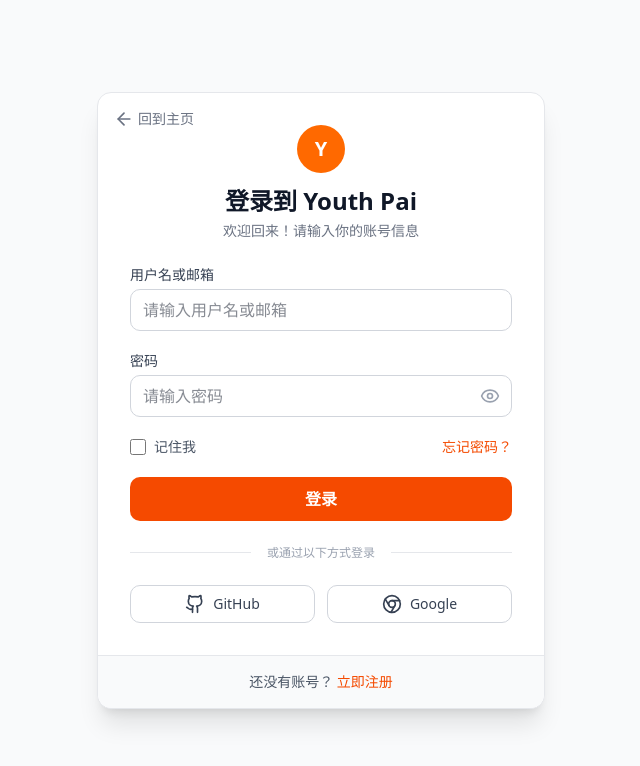
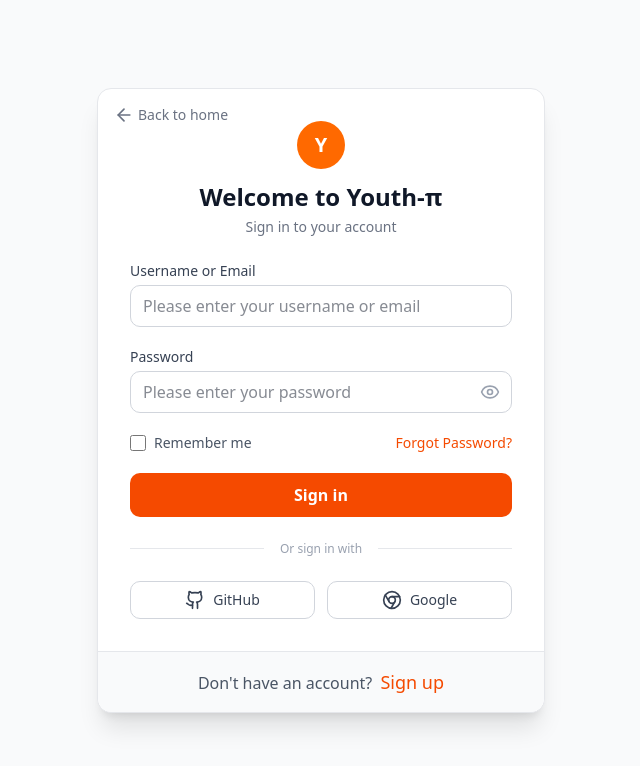
Before and after one commit to csy100/youth-pai, a React (Vite) app: page /login in a window 1280 px wide. Shown: the top 766 px of the page, without its empty margins (319-959 px from the left). Built offline with nearby package versions, Linux system fonts and the light colour scheme.

Commit message:
feat: 在登录页面添加国际化支持，优化文本内容以提升用户体验

```diff
--- /dev/null
+++ b/src/configs/auth/login.ts
@@ -0,0 +1,37 @@
+const authLogin = {
+  en: {
+    BackHome: 'Back to home',
+    ForgotPassword: 'Forgot Password?',
+    UsernameOrEmail: 'Username or Email',
+    InputUsernameOrEmail: 'Please enter your username or email',
+    InputPassword: 'Please enter your password',
+    Password: 'Password',
+    LoginWithEmail: 'Login with Email',
+    LoginWithGoogle: 'Login with Google',
+    RememberMe: 'Remember me',
+    LoginTitle: 'Welcome to Youth-π',
+    LoginSubtitle: 'Sign in to your account',
+    LoginButton: 'Sign in',
+    NoAccount: "Don't have an account?",
+    SignupLink: 'Sign up',
+    LoginOptions: 'Or sign in with'
+  },
+  zh: {
+    BackHome: '回到主页',
+    ForgotPassword: '忘记密码？',
+    UsernameOrEmail: '用户名或邮箱',
+    InputUsernameOrEmail: '请输入用户名或邮箱',
+    InputPassword: '请输入密码',
+    Password: '密码',
+    LoginWithEmail: '邮箱登录',
+    LoginWithGoogle: '谷歌登录',
+    RememberMe: '记住我',
+    LoginTitle: '欢迎来到 青年-π',
+    LoginSubtitle: '登录您的账号',
+    LoginButton: '登录',
+    NoAccount: '还没有账号？',
+    SignupLink: '立即注册',
+    LoginOptions: '或通过以下方式登录'
+  }
+}
+export default authLogin
--- a/src/configs/i18n.ts
+++ b/src/configs/i18n.ts
@@ -3,18 +3,21 @@ import { initReactI18next } from 'react-i18next'
 import LanguageDetector from 'i18next-browser-languagedetector'
 import header from '@/configs/header'
 import sider from '@/configs/sider'
+import authLogin from '@/configs/auth/login'
 
 const resources = {
   en: {
     translation: {
       ...header.en,
       ...sider.en,
+      ...authLogin.en,
     }
   },
   zh: {
     translation: {
       ...header.zh,
       ...sider.zh,
+      ...authLogin.zh,
     }
   }
 }
--- a/src/views/login/index.tsx
+++ b/src/views/login/index.tsx
@@ -1,9 +1,11 @@
 import { useState } from "react";
 import { Eye, EyeOff, Github, Chrome, ArrowLeft } from "lucide-react";
 import { Link } from "react-router-dom";
+import { useTranslation } from "react-i18next";
 
 export default function Login() {
   const [showPassword, setShowPassword] = useState(false);
+  const { t } = useTranslation();
 
   return (
     <div className="min-h-screen flex items-center justify-center bg-gray-50 dark:bg-zinc-950 p-4">
@@ -11,36 +13,36 @@ export default function Login() {
         <Link
           to="/home"
           className="absolute left-4 top-4 flex items-center gap-1 group text-gray-500 dark:text-gray-400 hover:text-orange-600 dark:hover:text-orange-400 text-sm font-medium"
-          title="返回首页"
+          title={t('BackHome')}
         >
           <ArrowLeft className="w-5 h-5" />
-          <span>回到主页</span>
+          <span>{t('BackHome')}</span>
         </Link>
         <div className="p-6 sm:p-8 pt-16">
           <div className="mb-6 text-center">
             <div className="mx-auto mb-3 w-12 h-12 rounded-full bg-orange-500 flex items-center justify-center">
               <span className="text-white text-xl font-bold">Y</span>
             </div>
-            <h2 className="text-2xl font-bold text-gray-900 dark:text-gray-100">登录到 Youth Pai</h2>
-            <p className="text-gray-500 dark:text-gray-400 text-sm mt-1">欢迎回来！请输入你的账号信息</p>
+            <h2 className="text-2xl font-bold text-gray-900 dark:text-gray-100">{t('LoginTitle')}</h2>
+            <p className="text-gray-500 dark:text-gray-400 text-sm mt-1">{t('LoginSubtitle')}</p>
           </div>
           <form className="space-y-5">
             <div>
-              <label className="block text-sm font-medium text-gray-700 dark:text-gray-300 mb-1">用户名或邮箱</label>
+              <label className="block text-sm font-medium text-gray-700 dark:text-gray-300 mb-1">{t('UsernameOrEmail')}</label>
               <input
                 type="text"
                 className="w-full px-3 py-2 rounded-lg border border-gray-300 dark:border-zinc-700 bg-white dark:bg-zinc-800 text-gray-900 dark:text-gray-100 focus:outline-none focus:ring-2 focus:ring-orange-500"
-                placeholder="请输入用户名或邮箱"
+                placeholder={t('InputUsernameOrEmail')}
                 autoComplete="username"
               />
             </div>
             <div>
-              <label className="block text-sm font-medium text-gray-700 dark:text-gray-300 mb-1">密码</label>
+              <label className="block text-sm font-medium text-gray-700 dark:text-gray-300 mb-1">{t('Password')}</label>
               <div className="relative">
                 <input
                   type={showPassword ? "text" : "password"}
                   className="w-full px-3 py-2 rounded-lg border border-gray-300 dark:border-zinc-700 bg-white dark:bg-zinc-800 text-gray-900 dark:text-gray-100 focus:outline-none focus:ring-2 focus:ring-orange-500 pr-10"
-                  placeholder="请输入密码"
+                  placeholder={t('InputPassword')}
                   autoComplete="current-password"
                 />
                 <button
@@ -60,21 +62,21 @@ export default function Login() {
             <div className="flex items-center justify-between text-sm">
               <label className="flex items-center text-gray-600 dark:text-gray-400">
                 <input type="checkbox" className="mr-2 h-4 w-4 rounded border-gray-300 dark:border-zinc-600 text-orange-600 focus:ring-orange-500" />
-                记住我
+                {t('RememberMe')}
               </label>
-              <a href="#" className="font-medium text-orange-600 hover:text-orange-500 dark:text-orange-400 dark:hover:text-orange-300">忘记密码？</a>
+              <a href="#" className="font-medium text-orange-600 hover:text-orange-500 dark:text-orange-400 dark:hover:text-orange-300">{t('ForgotPassword')}</a>
             </div>
             <button
               type="submit"
               className="w-full py-2.5 rounded-lg bg-orange-600 hover:bg-orange-700 text-white font-semibold transition-all duration-300 ease-in-out"
             >
-              登录
+              {t('LoginButton')}
             </button>
           </form>
 
           <div className="my-6 flex items-center">
             <div className="flex-grow border-t border-gray-200 dark:border-zinc-700"></div>
-            <span className="mx-4 flex-shrink text-xs text-gray-400 dark:text-gray-500">或通过以下方式登录</span>
+            <span className="mx-4 flex-shrink text-xs text-gray-400 dark:text-gray-500">{t('LoginOptions')}</span>
             <div className="flex-grow border-t border-gray-200 dark:border-zinc-700"></div>
           </div>
 
@@ -90,10 +92,10 @@ export default function Login() {
           </div>
         </div>
         <div className="bg-gray-50 dark:bg-zinc-950/50 px-6 py-4 border-t border-gray-200 dark:border-zinc-800 text-center rounded-b-xl">
-          <p className="text-sm text-gray-600 dark:text-gray-400">
-            还没有账号？{' '}
-            <Link to="/register" className="font-medium text-orange-600 hover:text-orange-500 dark:text-orange-400 dark:hover:text-orange-300">
-              立即注册
+          <p className="text-base text-gray-600 dark:text-gray-400">
+            {t('NoAccount')} {' '}
+            <Link to="/register" className="ml-1 text-lg font-medium text-orange-600 hover:text-orange-500 dark:text-orange-400 dark:hover:text-orange-300">
+              {t('SignupLink')}
             </Link>
           </p>
         </div>
```
Also changed, not shown: src/configs/auth/register.ts (added).
